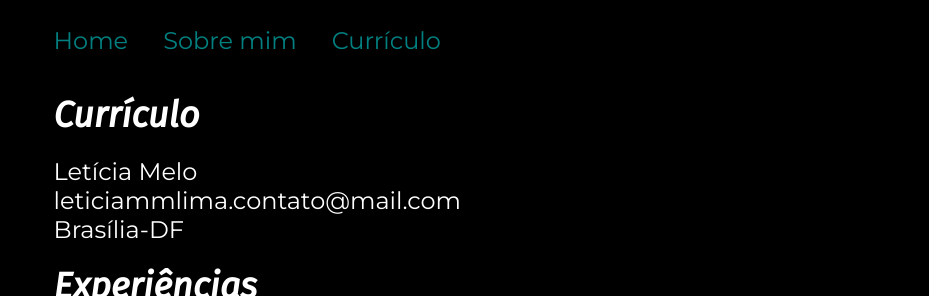
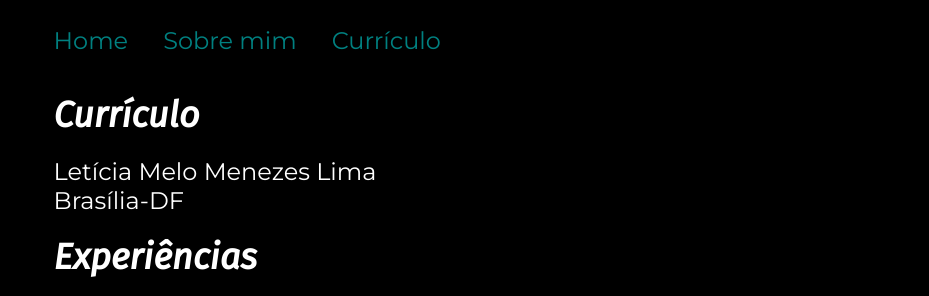
Before and after one commit to Lemenezez/portfolio, a plain HTML site: page curriculo.html in a window 1280 px wide. Shown: the top 296 px of the page, without its empty margins (164-1093 px from the left). Drawn offline with Linux system fonts and the light colour scheme.

Commit message:
Update curriculo.html

```diff
--- a/curriculo.html
+++ b/curriculo.html
@@ -22,8 +22,7 @@
     <section class="apresentacao_conteudo">
       <h1 class="apresentacao_conteudo_1">Currículo</h1>
       <p class="apresentacao_conteudo_2">
-        Letícia Melo </br>
-        leticiammlima.contato@mail.com </br>
+        Letícia Melo Menezes Lima</br>
         Brasília-DF </br>
       </p>
       <h2 class="apresentacao_conteudo_1">Experiências</h2>
```
